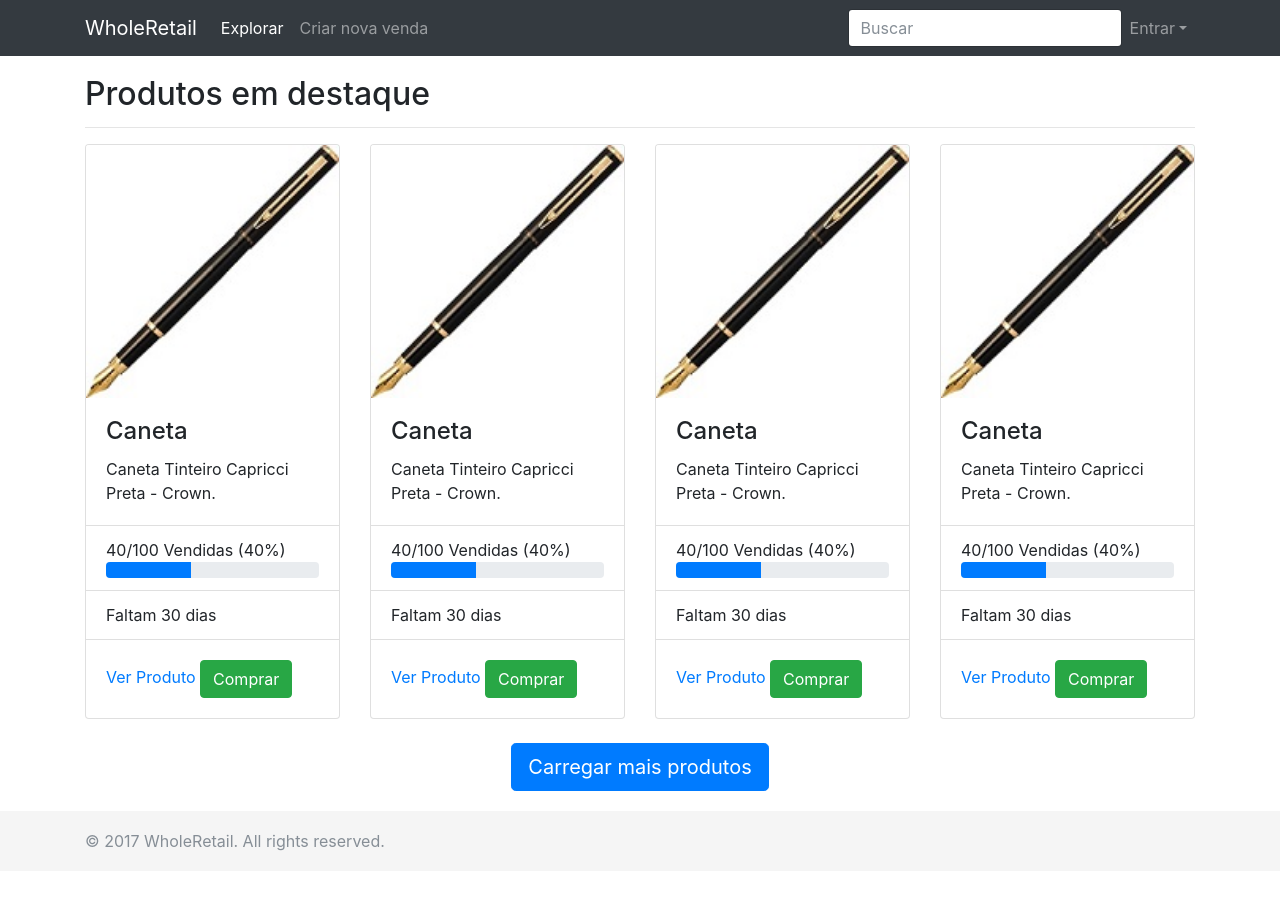
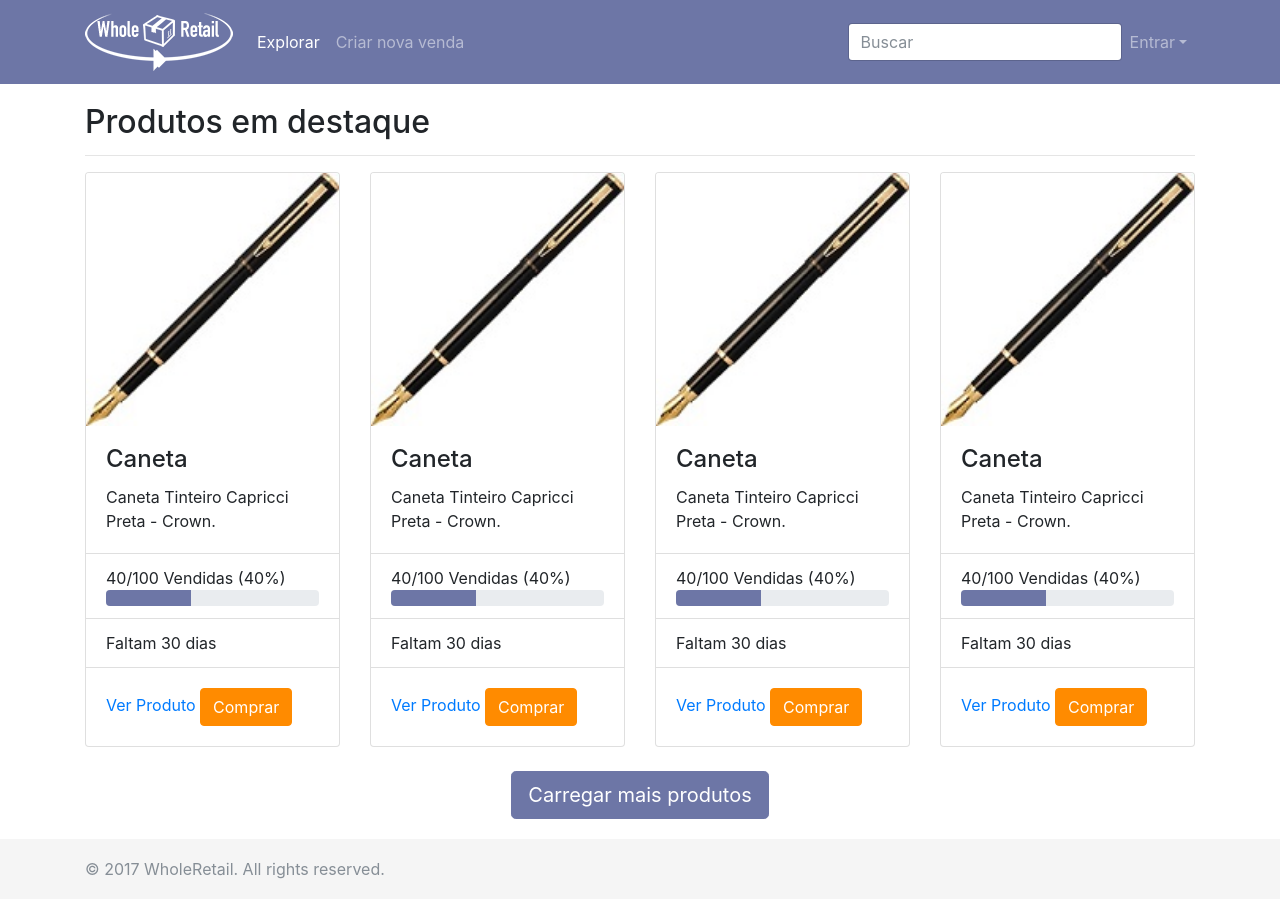
Before and after one commit to Predoff/wholeretail, a plain HTML site: page product-index.html in a window 1280 px wide. Before the commit the page ends 871 px from the top, so only its background shows below. Drawn offline with nearby package versions, Linux system fonts and the light colour scheme.

Commit message:
Adicionando logo na navbar e alterando cores nav e botões

```diff
--- a/css/style.css
+++ b/css/style.css
@@ -4,6 +4,7 @@ html {
 }
 
 .navbar {
+  background-color: #6D76A6 !important;
   margin-bottom: 20px;
 }
 
@@ -11,6 +12,29 @@ body {
   /* Margin bottom by footer height */
   margin-bottom: 60px;
   padding-bottom: 20px;
+}
+
+.btn-secondary, .btn-success {
+  background-color: #FF8B00 !important;
+  border-color: #FF8b00;
+}
+
+.btn-secondary:hover, .btn-success:hover {
+  border-color: #FF8B00 !important;
+}
+
+/* changing  primary collor */
+.btn-primary {
+  background-color: #6D76A6 !important;
+  border-color: #6D76A6;
+}
+
+.btn-primary:hover {
+  border-color: #6D76A6 !important;
+}
+
+.progress-bar {
+  background-color: #6D76A6 !important;
 }
 
 .footer {
--- a/product-index.html
+++ b/product-index.html
@@ -23,7 +23,7 @@
 
     <nav class="navbar navbar-expand-lg navbar-dark bg-dark">
         <div class="container">
-            <a class="navbar-brand" href="index.html">WholeRetail</a>
+            <a class="navbar-brand" href="index.html"><img alt="WholeRetail logo" src="logo.png" ></a>
             <button class="navbar-toggler" type="button" data-toggle="collapse" data-target="#navbarMain" aria-controls="navbarMain"
                 aria-expanded="false" aria-label="Toggle navigation">
           <span class="navbar-toggler-icon"></span>
@@ -80,7 +80,7 @@
                         </ul>
                         <div class="card-body">
                             <a href="product-details.html" class="card-link">Ver Produto</a>
-                            <a href="#" class="btn btn-success">Comprar</a>
+                            <a href="#" class="btn btn-secondary">Comprar</a>
                         </div>
                     </div>
                 </div>
@@ -102,7 +102,7 @@
                         </ul>
                         <div class="card-body">
                             <a href="product-details.html" class="card-link">Ver Produto</a>
-                            <a href="#" class="btn btn-success">Comprar</a>
+                            <a href="#" class="btn btn-secondary">Comprar</a>
                         </div>
                     </div>
                 </div>
@@ -124,7 +124,7 @@
                         </ul>
                         <div class="card-body">
                             <a href="product-details.html" class="card-link">Ver Produto</a>
-                            <a href="#" class="btn btn-success">Comprar</a>
+                            <a href="#" class="btn btn-secondary">Comprar</a>
                         </div>
                     </div>
                 </div>
```
Also changed, not shown: index.html (+2 -2 lines), login.html (+1 -1 lines), product-details.html (+2 -2 lines), product-new.html (+1 -1 lines), signup.html (+1 -1 lines), logo.png (added).
